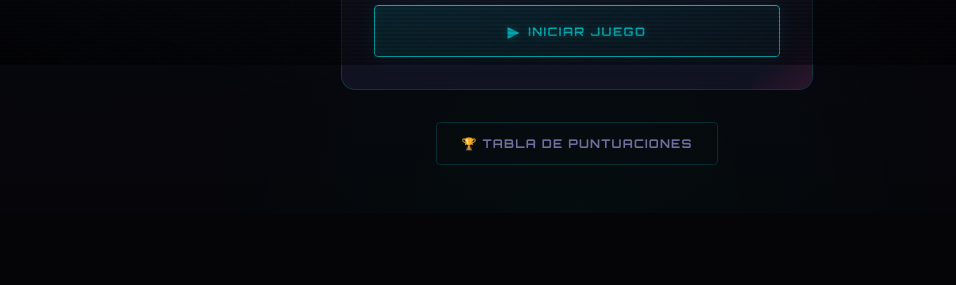
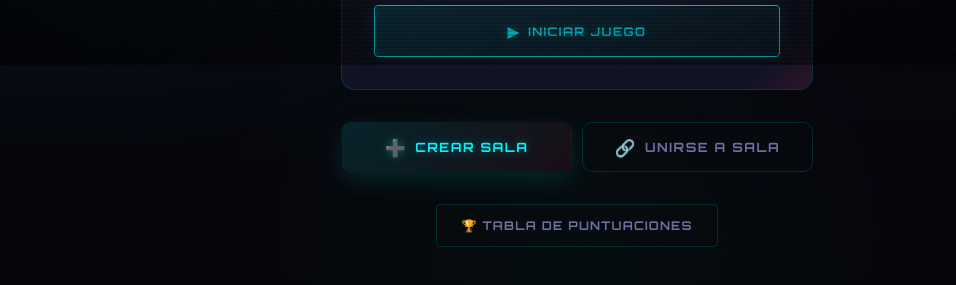
Before and after one commit to Juan17Informatico/hangman_js, a plain HTML site: page index.html in a window 1280 px wide. Shown: the part 735-1020 px from the top of the page, without its empty margins (63-1019 px from the left). Before the commit the page ends 948 px from the top, so only its background shows below. Drawn offline with nearby package versions, Linux system fonts and the light colour scheme.

Commit message:
ui: Creacion de botones 'Crear Sala' y 'Unirse'

```diff
--- a/css/styles.css
+++ b/css/styles.css
@@ -649,6 +649,61 @@ body {
   box-shadow: 0 0 15px var(--neon-red-dim);
 }
 
+/* ===== Room Actions (Crear / Unirse sala) ===== */
+.room-actions {
+  display: flex;
+  gap: 0.6rem;
+  width: 100%;
+  max-width: 520px;
+}
+
+.btn-room {
+  flex: 1;
+  padding: 0.85rem 1.25rem;
+  font-size: 0.8rem;
+  border-radius: 10px;
+  display: inline-flex;
+  align-items: center;
+  justify-content: center;
+  gap: 0.6rem;
+  background: linear-gradient(180deg, rgba(255,255,255,0.02), rgba(0,0,0,0.18));
+  border: 1px solid var(--border-mid);
+  color: var(--text-primary);
+  transition: transform var(--t-mid) var(--ease-out), box-shadow var(--t-mid), border-color var(--t-mid), color var(--t-mid);
+}
+
+.btn-room .btn-icon { font-size: 1.05rem; }
+
+.btn-room.btn-accent {
+  background: linear-gradient(135deg, rgba(0,245,255,0.12), rgba(255,45,120,0.08));
+  border-color: transparent;
+  color: var(--neon-cyan);
+  box-shadow: 0 8px 24px var(--neon-cyan-dim);
+  text-shadow: 0 0 8px var(--neon-cyan-glow);
+}
+
+.btn-room.btn-accent:hover {
+  transform: translateY(-3px);
+  box-shadow: 0 16px 48px var(--neon-cyan-glow);
+}
+
+.btn-room.btn-outline {
+  background: transparent;
+  border: 1px solid var(--border-mid);
+  color: var(--text-secondary);
+}
+
+.btn-room.btn-outline:hover {
+  border-color: var(--neon-cyan);
+  color: var(--neon-cyan);
+  box-shadow: 0 10px 30px rgba(0,245,255,0.08);
+  transform: translateY(-2px);
+}
+
+@media (max-width: 520px) {
+  .room-actions { flex-direction: column; }
+}
+
 /* ===========================
    GAME SCREEN
    =========================== */
--- a/index.html
+++ b/index.html
@@ -107,6 +107,16 @@
             <span>INICIAR JUEGO</span>
           </span>
           <span class="btn-glow"></span>
+        </button>
+      </div>
+
+      <div class="room-actions" aria-label="Acciones de sala">
+        <button id="create-room-btn" class="btn btn-room btn-accent">
+          <span class="btn-content"><span class="btn-icon">➕</span> Crear sala</span>
+          <span class="btn-glow"></span>
+        </button>
+        <button id="join-room-btn" class="btn btn-room btn-outline">
+          <span class="btn-content"><span class="btn-icon">🔗</span> Unirse a sala</span>
         </button>
       </div>
 
```
